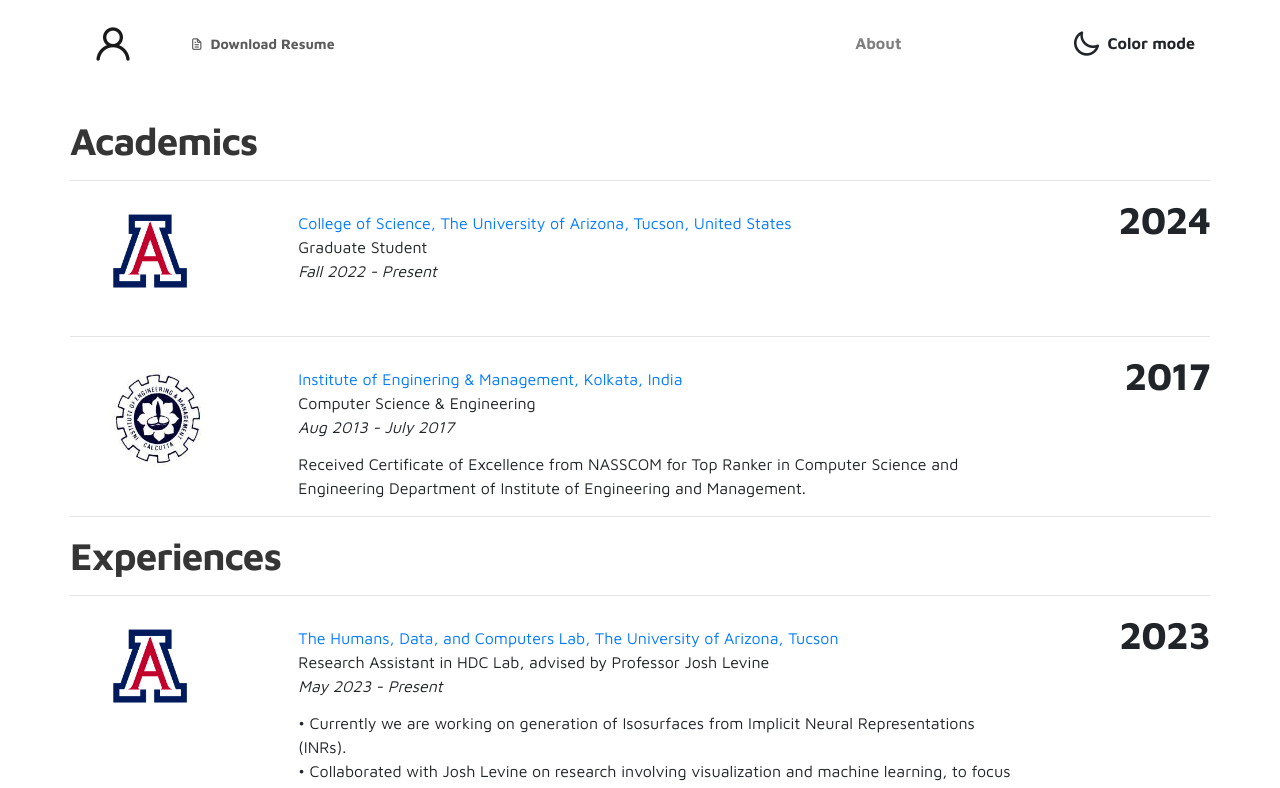
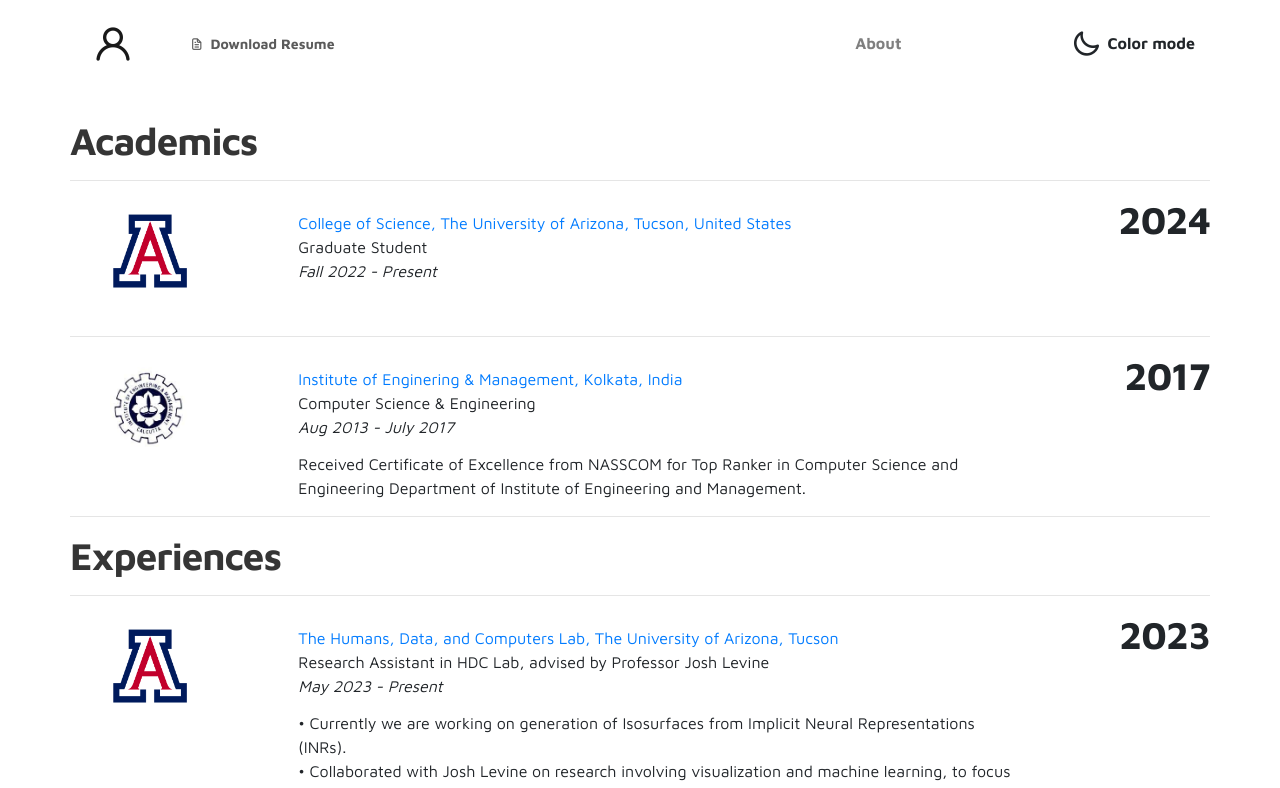
Before and after one commit to harshunr/harshunr.github.io, a plain HTML site: page index.html in a window 1280 px wide. Both pictures are taken after a click on the link "Background". Shown: the top 788 px of the page. Drawn offline with nearby package versions, Linux system fonts and the light colour scheme; files that its build step writes are made by us from their sources; no server answers.

Commit message:
image trial 3

```diff
--- a/index.html
+++ b/index.html
@@ -220,12 +220,20 @@ https://www.tooplate.com/view/2115-marvel
                     <li>
                       <div class="row">
                         <div class="col-sm-2 preview">
-                          <a href=""
+                          <!-- <a href=""
                             ><img
                               class="preview rounded"
                               src="/images/personal/iem.jpeg"
                               width="100"
                               height="100"
+                          /></a> -->
+
+                          <a href=""
+                          ><img
+                            class="preview rounded"
+                            src="images/personal/iem.jpeg"
+                            width="80"
+                            height="80"
                           /></a>
                         </div>
                         <div id="NYU Lab" class="col-sm-8">
@@ -344,20 +352,13 @@ https://www.tooplate.com/view/2115-marvel
                     <li>
                       <div class="row">
                         <div class="col-sm-2 preview">
-                          <!-- <a href=""
-                            ><img
-                              class="preview rounded"
-                              src="/images/personal/alien_brains_logo.jpegz"
-                              width="100"
-                              height="100"
-                          /></a> -->
                           <a href=""
                           ><img
                             class="preview rounded"
                             src="images/personal/alien_brains_logo.jpeg"
                             width="80"
                             height="80"
-                        /></a>11
+                          /></a>
                         </div>
 
                         <div id="IVILAB" class="col-sm-8">
```
